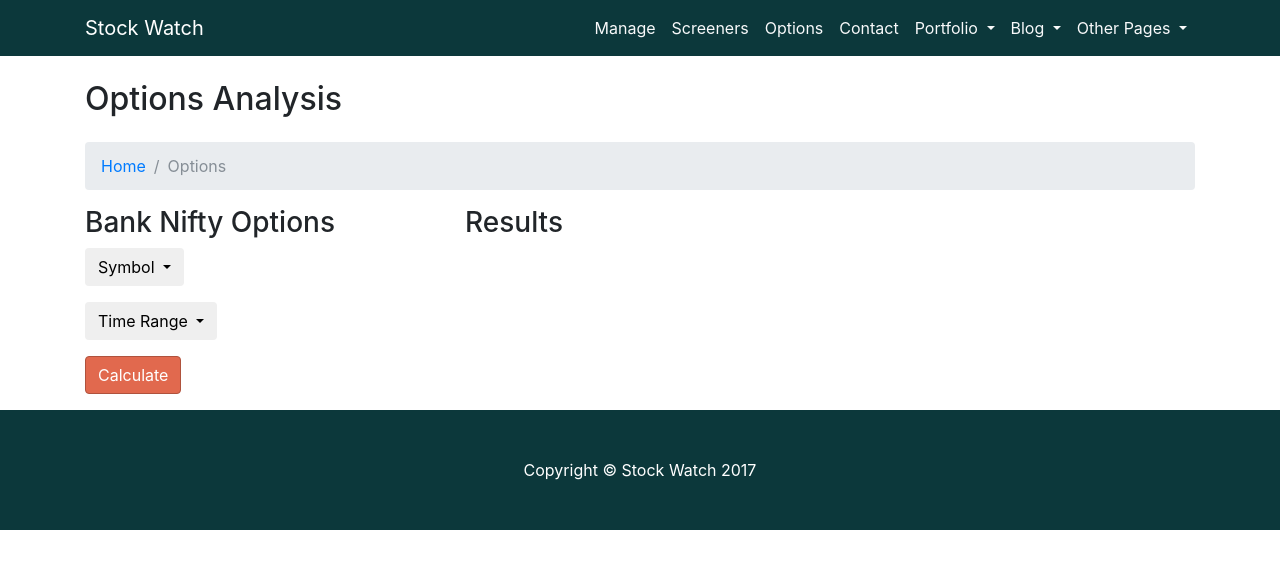
After one commit to play-area/stock-watch, a PHP site: page /options.php in a window 1280 px wide. The commit adds this page. Shown: the top 569 px of the page. Run offline with PHP 8.4, Linux system fonts and the light colour scheme.

Commit message:
Options Calculation, first commit

```diff
--- a/public/includes/navigation.php
+++ b/public/includes/navigation.php
@@ -12,6 +12,9 @@
 		</li>
 		<li class="nav-item">
 		  <a class="nav-link" href="screeners.php">Screeners</a>
+		</li>
+		<li class="nav-item">
+		  <a class="nav-link" href="options.php">Options</a>
 		</li>
 		<li class="nav-item">
 		  <a class="nav-link" href="contact.php">Contact</a>
--- a/public/js/common.js
+++ b/public/js/common.js
@@ -55,3 +55,20 @@ function updateCalculations(){
 		}
 	});
 }
+
+function calculateOptions(){
+	//Preventing form submit as it will lead to page refresh
+	event.preventDefault();
+	//Send Ajax Request
+	$.ajax({
+		url: "../app/controllers/OptionsController.php",
+		type: "post",
+		data: "abc",
+		success: function (response) {
+			console.log(response);
+		},
+		error: function(jqXHR, textStatus, errorThrown) {
+		   console.log(textStatus, errorThrown);
+		}
+	});
+}
--- /dev/null
+++ b/public/options.php
@@ -0,0 +1,87 @@
+<!DOCTYPE html>
+<html lang="en">
+
+  <head>
+
+	<?php require 'includes/head.php'?>
+
+  </head>
+
+  <body>
+
+    <?php require 'includes/navigation.php'?>
+
+    <!-- Page Content -->
+    <div class="container">
+
+	<h2 class="my-4">Options Analysis</h2>
+
+	<ol class="breadcrumb">
+		<li class="breadcrumb-item">
+			<a href="index.php">Home</a>
+		</li>
+		<li class="breadcrumb-item active">Options</li>
+	</ol>
+
+	<!-- .row -->
+	<div class="row alerts-row">
+		<div class="alert alert-success">
+			<a href="#" class="close-alert" >&times;</a>
+			<div>
+			</div>
+		</div>
+		<div class="alert alert-info">
+			<a href="#" class="close-alert" >&times;</a>
+			<div>
+			</div>
+		</div>
+		<div class="alert alert-danger">
+			<a href="#" class="close-alert" >&times;</a>
+			<div>
+			</div>
+		</div>
+	</div>
+	<!-- ./row -->
+
+	<!-- .row -->
+    <div class="row">
+        <div class="col-lg-4">
+			<h3>Bank Nifty Options</h3>
+			<form class="options-form" method="post" onsubmit="calculateOptions()">
+				<div class="dropdown form-group">
+					<button class="btn btn-default dropdown-toggle" type="button" data-toggle="dropdown">Symbol
+					<span class="caret"></span></button>
+					<ul class="dropdown-menu">
+						<li><a href="#">Nifty</a></li>
+						<li><a href="#">Bank Nifty</a></li>
+					</ul>
+				</div>
+				<div class="dropdown form-group">
+					<button class="btn btn-default dropdown-toggle" type="button" data-toggle="dropdown">Time Range
+					<span class="caret"></span></button>
+					<ul class="dropdown-menu">
+						<li><a href="#">1 Year</a></li>
+						<li><a href="#">3 Years</a></li>
+						<li><a href="#">5 Years</a></li>
+					</ul>
+				</div>
+				<div class="form-group">
+					<button class="btn btn-primary" type="submit">Calculate</button>
+				</div>
+			</form>
+        </div>
+		<div class="col-lg-8">
+			<h3>Results</h3>
+		</div>
+    </div>
+    <!-- /.row -->
+
+	</div>
+    <!-- /.container -->
+
+    <?php require 'includes/footer.php'?>
+    <?php require 'includes/foot.php'?>
+
+  </body>
+
+</html>
```
Also changed, not shown: app/controllers/OptionsController.php (added, +7 -0 lines), app/database/create-tables.sql (+12 -0 lines), app/model/optionsCalculations.php (added, +45 -0 lines), 1 other file.
